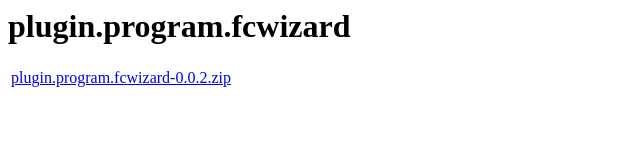
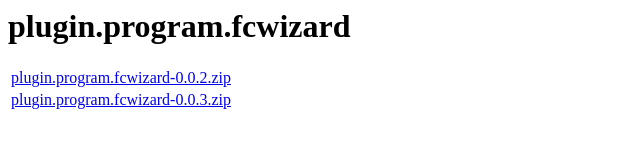
Before and after one commit to Serph91P/repository.seraph91p, a plain HTML site: page kodi19/plugin.program.fcwizard/index.html in a window 1280 px wide. Shown: the whole page, without its empty margins (0-640 px from the left). Drawn offline with Linux system fonts and the light colour scheme.

Commit message:
feat(load): update

```diff
--- a/kodi19/plugin.program.fcwizard/index.html
+++ b/kodi19/plugin.program.fcwizard/index.html
@@ -7,6 +7,7 @@
     <h1>plugin.program.fcwizard</h1>
     <table>
       <tr><td><a href="plugin.program.fcwizard-0.0.2.zip">plugin.program.fcwizard-0.0.2.zip</a></td></tr>
+      <tr><td><a href="plugin.program.fcwizard-0.0.3.zip">plugin.program.fcwizard-0.0.3.zip</a></td></tr>
     </table>
   </body>
 </html>
```
